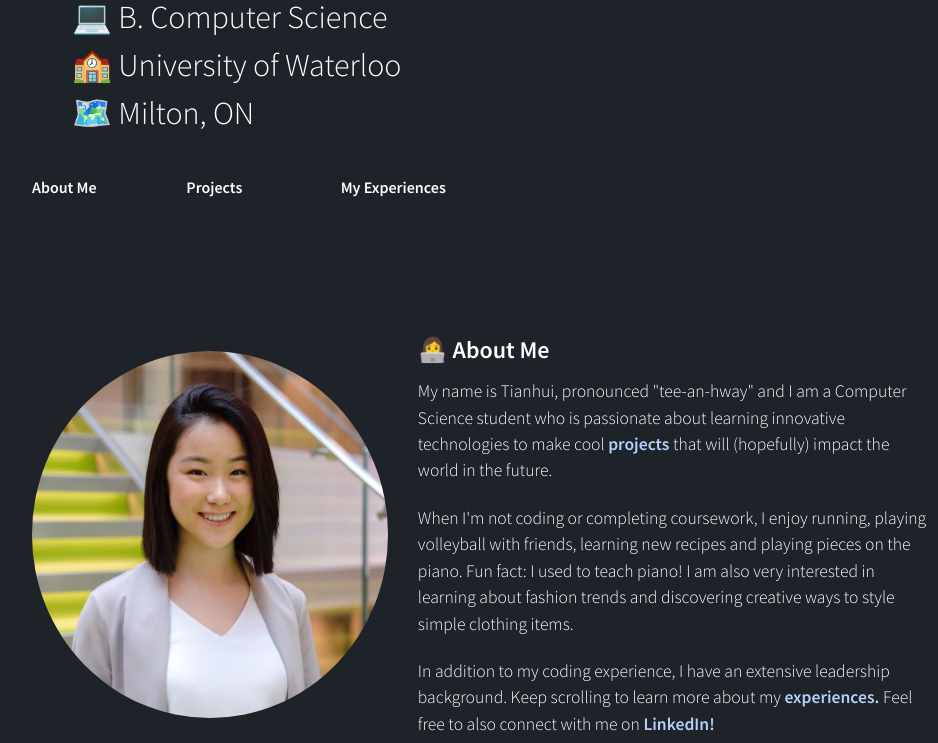
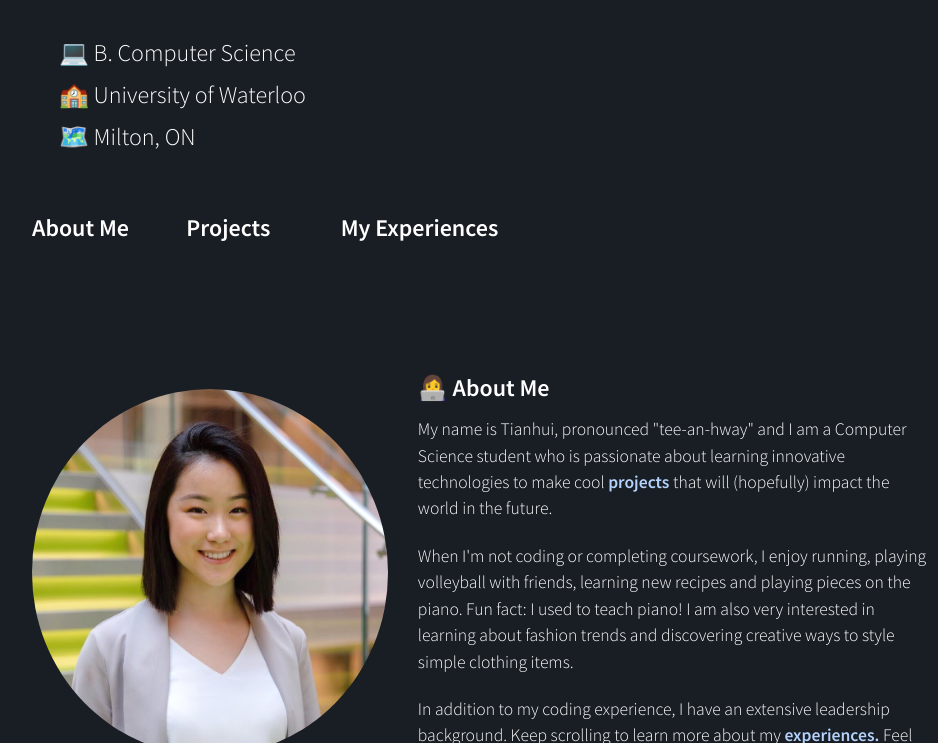
Before and after one commit to TianhuiYang/TianhuiYang.github.io, a plain HTML site: page index.html in a window 1280 px wide. Shown: the part 286-1029 px from the top of the page, without its empty margins (160-1098 px from the left). Drawn offline with nearby package versions, Linux system fonts and the light colour scheme; a script that the page names is missing.

Commit message:
css update

```diff
--- a/index.html
+++ b/index.html
@@ -50,8 +50,8 @@
     <div id="intro">
         <!-- <div class="row"> -->
         <h1>Hey, I'm Tianhui!</h1>
-        <h3>Welcome to my website.</h3>
-        <h2>💻 B. Computer Science
+        <h2>Welcome to my website.</h2>
+        <h2 id="summary">💻 B. Computer Science
             <br>🏫 University of Waterloo
             <br>🗺️ Milton, ON
         </h2>
@@ -79,7 +79,8 @@
             <div class="col-md-7">
                 <h1>👩‍💻 About Me</h1>
                 <p>My name is Tianhui, pronounced "tee-an-hway" and I am a Computer Science student who is passionate
-                    about learning innovative technologies to make cool <a href="#projects">projects</a> that will (hopefully) impact the world
+                    about learning innovative technologies to make cool <a href="#projects">projects</a> that will
+                    (hopefully) impact the world
                     in the
                     future.</p>
                 <p>When I'm not coding or completing coursework, I enjoy running, playing volleyball with friends,
@@ -87,7 +88,8 @@
                     very interested in learning about fashion trends and discovering creative ways to style simple
                     clothing items.</p>
                 <p>In addition to my coding experience, I have an extensive leadership background. Keep scrolling to
-                    learn more about my <a href="#experience">experiences.</a> Feel free to also connect with me on <a href="https://www.linkedin.com/in/tianhuiyang/" target="_blank">LinkedIn!</a></p>
+                    learn more about my <a href="#experience">experiences.</a> Feel free to also connect with me on <a
+                        href="https://www.linkedin.com/in/tianhuiyang/" target="_blank">LinkedIn!</a></p>
             </div>
         </div>
     </div>
@@ -121,8 +123,10 @@
                     <img src="images/CalorEats.png" class="img-fluid" alt="">
                 </div>
                 <div class="col-md-6">
-                        <p>CalorEats is an Android calorie tracker that uses Computer Vision. Simply capture an image of your
-                            food item and the app will use the Nutritionix API to track the calorie and nutritional value of the
+                    <p>CalorEats is an Android calorie tracker that uses Computer Vision. Simply capture an image of
+                        your
+                        food item and the app will use the Nutritionix API to track the calorie and nutritional value of
+                        the
                         product. Forgot to take an image of your food item before you ate it? No worries, users can also
                         search their food item.</p>
                     <p>💻: Google Vision API, Framework7 (HTML5/CSS3/JS), firebase, jQuery, Node.js, Nutrionix API</p>
@@ -141,8 +145,8 @@
 
         <div class="row" id="row1">
             <div class="col-md-4">
-                <a class="btn btn-outline-primary btn-sm" href="https://www.illuminateuniverse.com/"
-                    target="_blank" id="btn1">Illuminate Universe</a>
+                <a class="btn btn-outline-primary btn-sm" href="https://www.illuminateuniverse.com/" target="_blank"
+                    id="btn1">Illuminate Universe</a>
                 <p>👩🏻 Senior National Lead</p>
                 <p>Illuminate prepares students for today's workforce through the annual National High School
                     Business Conference (NHBC) in partnership with Deloitte, WiLA, CPA.</p>
@@ -150,9 +154,11 @@
                 <img src="images/NHBC.jpg" class="img-fluid">
             </div>
             <div class="col-md-4">
-                <a class="btn btn-outline-primary btn-sm" href="https://deca.ca/" target="_blank" id="btn1">WOSS DECA</a>
+                <a class="btn btn-outline-primary btn-sm" href="https://deca.ca/" target="_blank" id="btn1">WOSS
+                    DECA</a>
                 <p>👩🏻 President</p>
-                <p>While presiding, WOSS DECA achieved 116 provincial medals, was awarded the top 5th chapter and named the largest chapter in Ontario with 308 members.</p>
+                <p>While presiding, WOSS DECA achieved 116 provincial medals, was awarded the top 5th chapter and named
+                    the largest chapter in Ontario with 308 members.</p>
                 <p>📍 ICDC [internationals] — Atlanta, GA</p>
                 <img src="images/ICDC-2.jpg" class="img-fluid" alt="">
             </div>
@@ -178,8 +184,8 @@
                 <img src="images/Harvard.jpg" class="img-fluid">
             </div>
             <div class="col-md-4">
-                <a class="btn btn-outline-primary btn-sm" href="https://www.instagram.com/wosswildcats/"
-                    target="_blank" id="btn1">Student Government</a>
+                <a class="btn btn-outline-primary btn-sm" href="https://www.instagram.com/wosswildcats/" target="_blank"
+                    id="btn1">Student Government</a>
                 <p>👩🏻 Senior Social Director</p>
                 <p>Being apart of the studgov family was one of my most memorable experiences as a hs student. I led all
                     social events and managed the Instagram account.</p>
@@ -187,8 +193,8 @@
                 <img src="images/StudGov.jpg" class="img-fluid" alt="">
             </div>
             <div class="col-md-4">
-                <a class="btn btn-outline-primary btn-sm" href="https://www.medlifemovement.org/"
-                    target="_blank" id="btn1">MedLife</a>
+                <a class="btn btn-outline-primary btn-sm" href="https://www.medlifemovement.org/" target="_blank"
+                    id="btn1">MedLife</a>
                 <p>👩🏻 Pharmacist, Dental Assistant</p>
                 <p>MedLife's service trip was a very eye-opening and fulfilling experience, allowing me to learn about
                     the medical industry while helping others.</p>
@@ -198,7 +204,8 @@
         </div>
 
         <h3>As a growing student, I look forward to the new learning opportunities to come.</h3>
-        <h3>Interested in connecting? You can reach me @ <a href="mailto:t225yang@uwaterloo.ca" target="_blank">✉️ t225yang@uwaterloo.ca.</a></h3>
+        <h3>Interested in connecting? You can reach me @ <a href="mailto:t225yang@uwaterloo.ca" target="_blank">✉️
+                t225yang@uwaterloo.ca.</a></h3>
 
         <!--<div class="row" id="row3">
             <div class="col-md-4" id="buttons">
@@ -215,11 +222,12 @@
         <p> Developed from scratch by Tianhui using HTML5/CSS3, JS/jQuery, Bootstrap. <br>Last updated: March 2020.</p>
         <div class="row">
             <div class="col-md-4" id="btn2">
-                <a class="btn btn-outline-primary btn-sm" href="mailto:t225yang@uwaterloo.ca" target="_blank" id="btn2">Email</a>
+                <a class="btn btn-outline-primary btn-sm" href="mailto:t225yang@uwaterloo.ca" target="_blank"
+                    id="btn2">Email</a>
                 <a class="btn btn-outline-primary btn-sm" href="https://www.linkedin.com/in/tianhuiyang/"
                     target="_blank" id="btn2">LinkedIn</a>
-                <a class="btn btn-outline-primary btn-sm" href="https://github.com/tianhuiyang"
-                    target="_blank" id="btn2">Github</a>
+                <a class="btn btn-outline-primary btn-sm" href="https://github.com/tianhuiyang" target="_blank"
+                    id="btn2">Github</a>
             </div>
         </div>
     </div>
--- a/style.css
+++ b/style.css
@@ -1,7 +1,7 @@
 body {
     margin: 0;
     padding: 0;
-    background-color: rgb(30, 34, 41);
+    background-color: rgb(25, 29, 36);
     color: white;
     font-family: 'Source Sans Pro', sans-serif;
     margin-left: 15%;
@@ -16,10 +16,10 @@ h1 {
 
 h2 {
     font-weight: 300;
-    line-height: 150%;
-    font-size: 2.5vw;
-    padding-top: 30px;
-    padding-bottom: 30px;
+    line-height: 175%;
+    font-size: 150%;
+    padding-top: 5px;
+    padding-bottom: 5px;
 }
 
 h3 {
@@ -47,21 +47,24 @@ p {
 }
 
 #intro {
-    margin-top: 10%;
-    margin-bottom: 5%;
+    margin-top: 14%;
+    margin-bottom: 4%;
     height: 100%;
 }
 
 #intro h1 {
-    font-size: 5vw;
+    font-size: 320%;
 }
 
-#intro h2 {
-    padding-left: 40px;
+#summary {
+    padding-left: 3%;
+    padding-top: 3%;
+    padding-bottom: 5%;
 }
 
 #intro a {
     color: white;
+    font-size: 150%;
 }
 
 #about {
```
Lines whose indentation alone changed are shown as unchanged.
